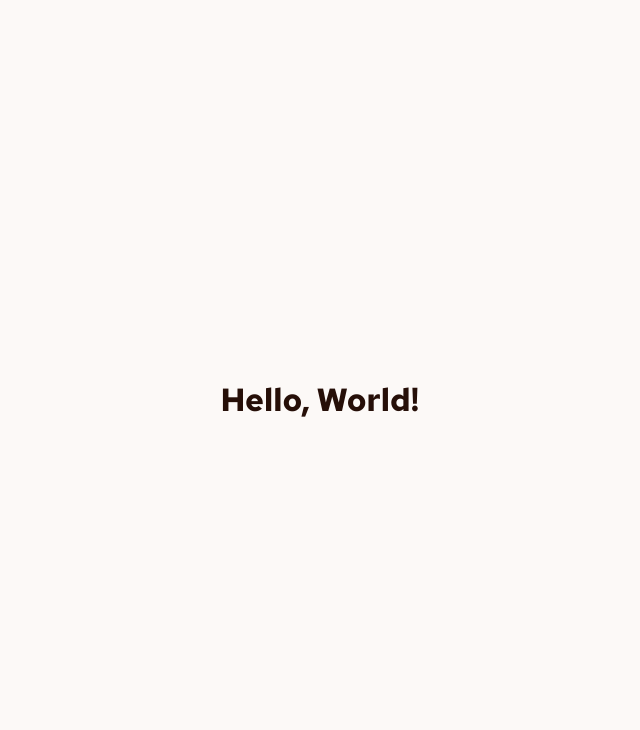
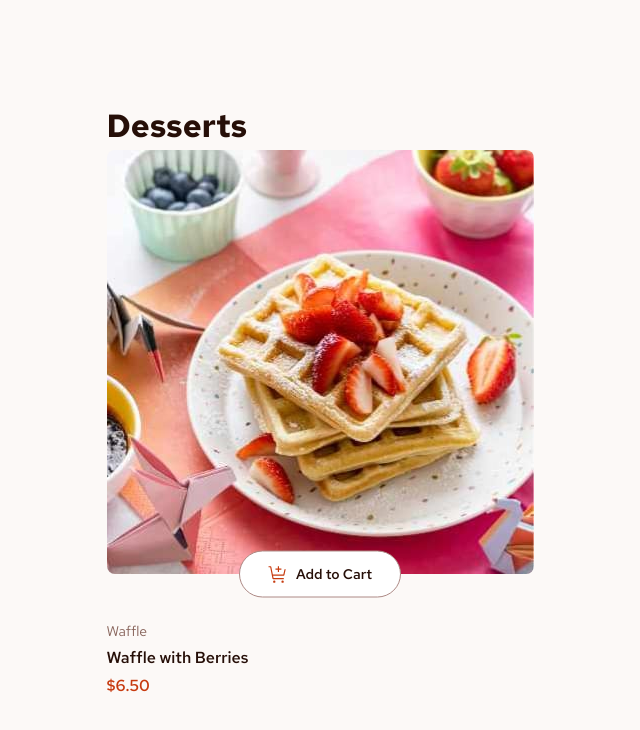
Before and after one commit to DarkstarXDD/product-card-with-list, a React (Vite) app: page / in a window 1280 px wide. Shown: the top 730 px of the page, without its empty margins (320-960 px from the left). Built offline with nearby package versions, Linux system fonts and the light colour scheme.

Commit message:
feat: add FoodItem component

```diff
--- a/src/App.jsx
+++ b/src/App.jsx
@@ -1,9 +1,11 @@
 import "/src/styles.css"
+import FoodItem from "./components/FoodItem"
 
 export default function App() {
   return (
     <main>
-      <h1>Hello, World!</h1>
+      <h1>Desserts</h1>
+      <FoodItem />
     </main>
   )
 }
--- a/src/components/AddToCartButton/AddToCartButton.module.css
+++ b/src/components/AddToCartButton/AddToCartButton.module.css
@@ -11,6 +11,8 @@
   padding: 0.75rem 1.75rem;
   outline-color: var(--clr-red);
   cursor: pointer;
+  transform: translateY(-50%);
+  align-self: center;
 }
 
 .button:active {
--- /dev/null
+++ b/src/components/FoodItem/FoodItem.jsx
@@ -0,0 +1,38 @@
+import styles from "./FoodItem.module.css"
+
+// import { useId } from "react"
+
+import AddToCartButton from "../AddToCartButton"
+
+export default function FoodItem() {
+  // const foodId = useId()
+
+  return (
+    <section className={styles.foodItem} aria-labelledby="food-name">
+      <picture>
+        <source
+          srcSet="/assets/images/image-waffle-desktop.jpg"
+          media="(min-width: 1440px)"
+        />
+        <source
+          srcSet="/assets/images/image-waffle-tablet.jpg"
+          media="(min-width: 768px)"
+        />
+        <img
+          className={styles.foodImage}
+          src="/assets/images/image-waffle-mobile.jpg"
+          alt=""
+        />
+      </picture>
+      <AddToCartButton>Add to Cart</AddToCartButton>
+
+      <div className={styles.itemDetails}>
+        <p className={styles.category}>Waffle</p>
+        <h2 id="food-name" className={styles.name}>
+          Waffle with Berries
+        </h2>
+        <p className={styles.price}>$6.50</p>
+      </div>
+    </section>
+  )
+}
--- /dev/null
+++ b/src/components/FoodItem/FoodItem.module.css
@@ -0,0 +1,33 @@
+.foodItem {
+  display: flex;
+  flex-direction: column;
+  justify-content: center;
+  align-items: start;
+}
+
+.foodImage {
+  border-radius: 0.5rem;
+}
+
+.itemDetails {
+  display: flex;
+  flex-direction: column;
+  justify-content: center;
+  align-items: start;
+  gap: 0.25rem;
+}
+
+.category {
+  font-size: var(--fs-body-sm);
+  font-weight: var(--fw-regular);
+  color: var(--clr-rose-500);
+}
+
+.name {
+  font-size: var(--fs--body-md);
+  font-weight: var(--fw-semibold);
+}
+
+.price {
+  color: var(--clr-red);
+}
--- /dev/null
+++ b/src/components/FoodItem/index.js
@@ -0,0 +1 @@
+export { default } from "./FoodItem"
--- a/src/styles.css
+++ b/src/styles.css
@@ -71,9 +71,10 @@ body {
   align-items: center;
   font-family: var(--ff-red-hat-text);
   font-size: var(--fs-body-md);
-  font-weight: var(--fw-regular);
+  font-weight: var(--fw-semibold);
   line-height: 1.5;
   letter-spacing: 0px;
   color: var(--clr-rose-900);
   background-color: var(--clr-rose-50);
+  padding: 1.5rem;
 }
```
Also changed, not shown: src/components/components.md (deleted, +0 -1 lines).
